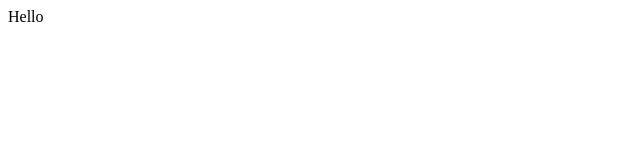
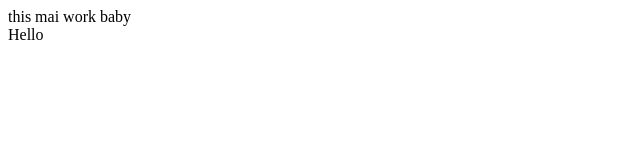
Before and after one commit to Deggo8a/tutorial-github, a plain HTML site: page index.html in a window 1280 px wide. Shown: the whole page, without its empty margins (0-640 px from the left). Drawn offline with Linux system fonts and the light colour scheme.

Commit message:
modified index.html

```diff
--- a/index.html
+++ b/index.html
@@ -1 +1,3 @@
+<header> this mai work baby</header>
+
 <div>Hello</div>
```
